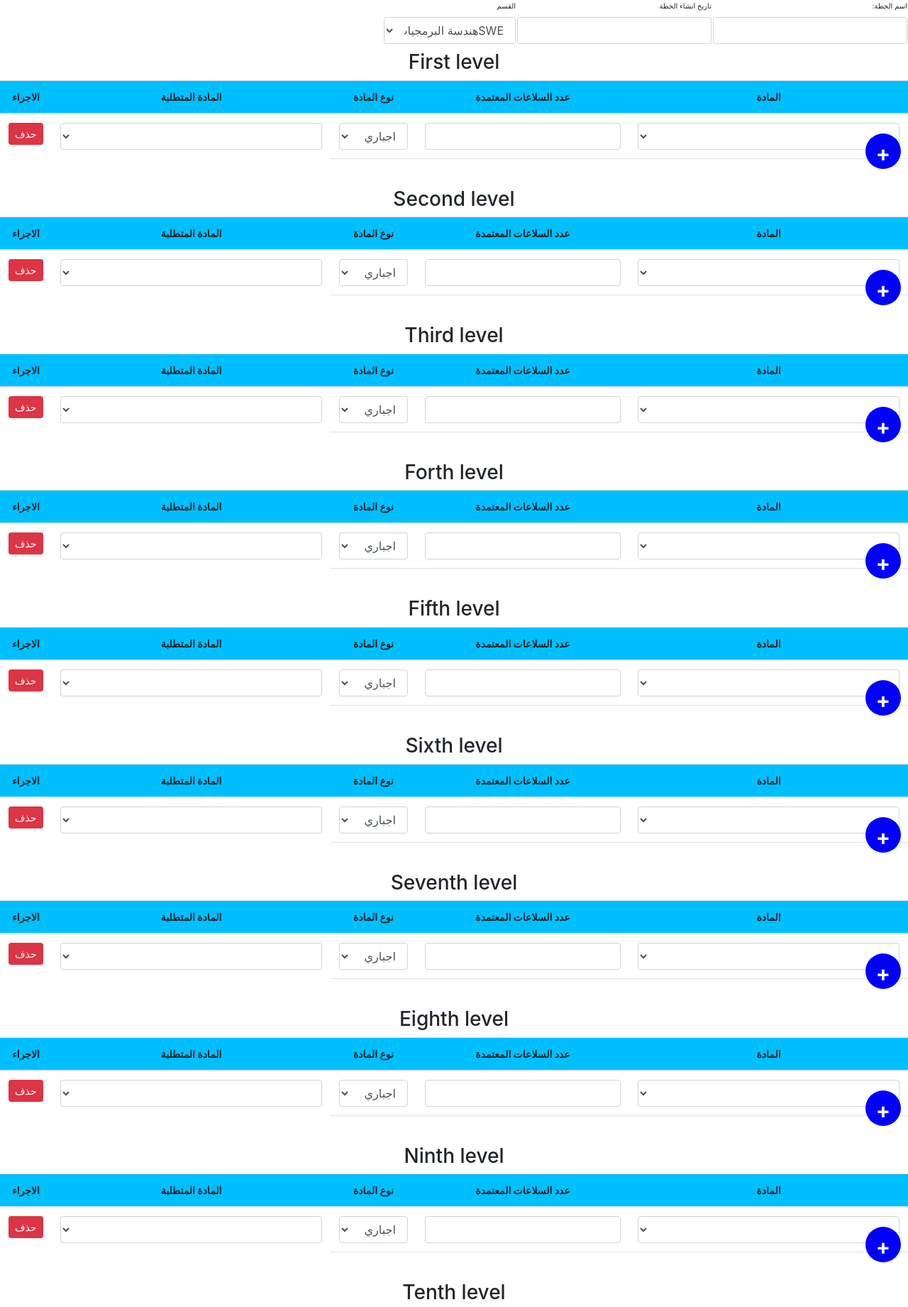
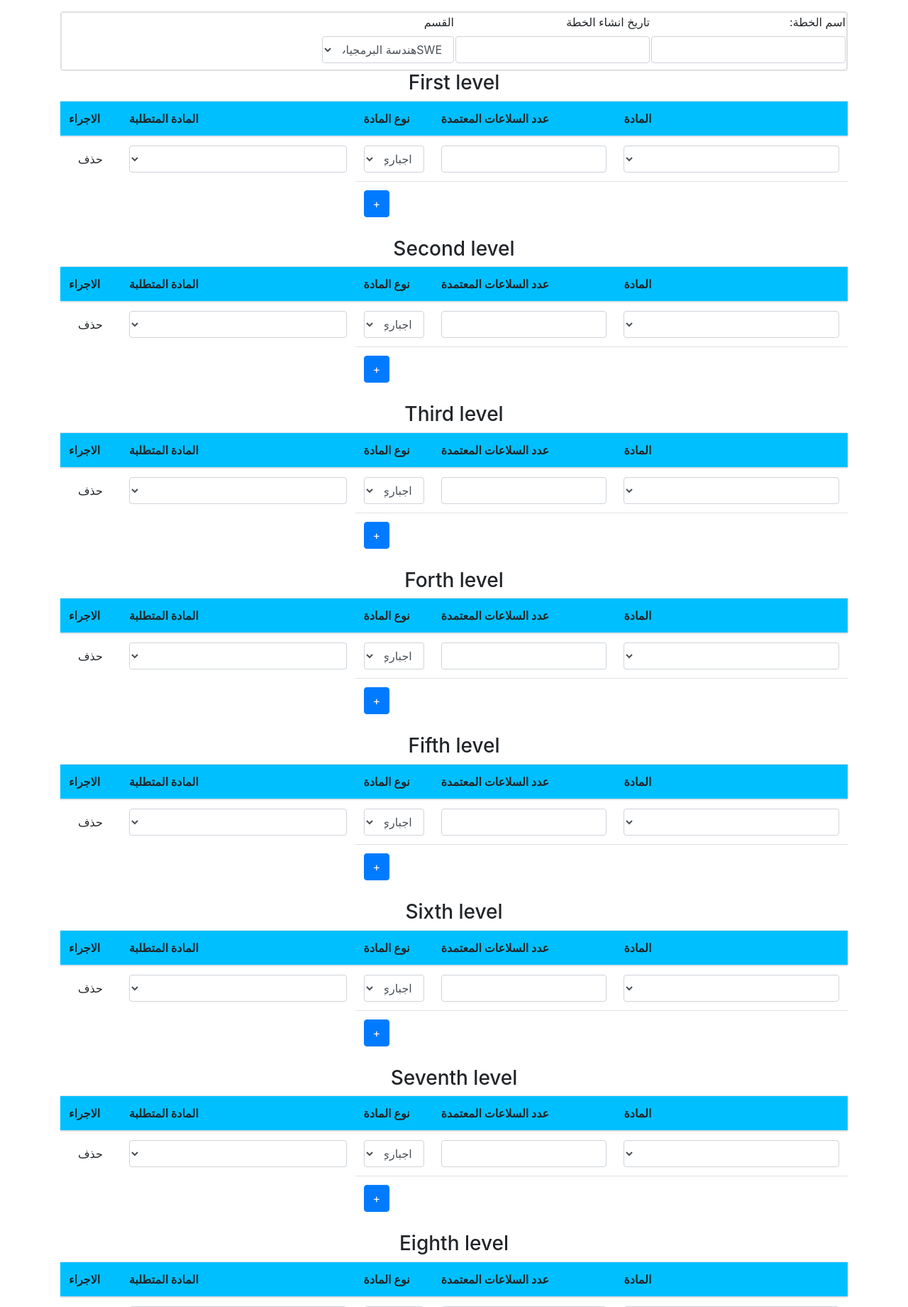
Before and after one commit to Mahmoud-daghbas/Academic_Adviser_helper, a PHP site: page /coordinator_of_academic_advising/create_plan_programing.php in a window 1280 px wide. Shown: the top 1841 px of the page at 71% size. Run offline with PHP 8.4, Linux system fonts and the light colour scheme; data comes from the database, SQL or seed files in the repository.

Commit message:
alter style

```diff
--- a/coordinator_of_academic_advising/create_plan_programing.php
+++ b/coordinator_of_academic_advising/create_plan_programing.php
@@ -4,10 +4,13 @@
 <head>
   <title>My Web Page</title>
   <link rel="stylesheet" href="../assest/css/bootstrap.min.css">
+  <link rel="stylesheet" href="css\create_plan_programing.css">
 </head>
 <body dir="rtl">
-  <div id="form">
-    <form>
+   <div class="container ">
+   <div id="form" class="card mt-3">
+   <div class="card body">
+   <form>
       <table style="font_size:16px;">
            <tr>
              <td>
@@ -36,13 +39,13 @@
               </td>
                 </tr>
                 </table>
-                </form>
-                </div>
-<div id="div_table">
+    </form>
+   </div>
+  </div>
+   </div>
+<div id="div_table" class="container">
 </div>
     <!-- Add more rows here -->
-
-
 
   <script src="../assest/js/jquery-3.2.1.slim.min.js"></script>
   <script src="../assest/js/popper.min.js"></script>
@@ -51,42 +54,7 @@
   <script src="../js/bootstrap-datepicker.min.js"></script>
 
 
-<style>
-  .last-row {
-    position: relative;
-  }
-  .floating-action-button {
-    position: absolute;
-    bottom: 10px;
-    right: 10px;
-    width: 50px;
-    height: 50px;
-    border-radius: 50%;
-    background-color: blue;
-    color: white;
-    font-size: 30px;
-    font-weight: bold;
-    border: none;
-    cursor: pointer;
-  }
-  CSS:
 
-table {
-  font-size: 12px;
-}
-
-table th {
-  font-size: 14px;
-  text-align: center;
-}
-
-table td {
-  font-size: 10px;
-}
-
-
-
-</style>
 
 <script>
     $(document).ready(function(){
--- /dev/null
+++ b/css/create_plan_programing.css
@@ -0,0 +1,71 @@
+
+.form-group {
+    margin-bottom: 1rem;
+}
+.form-label {
+    font-weight: bold;
+    display: block;
+}
+.form-control {
+    display: block;
+    width: 100%;
+    padding: .375rem .75rem;
+    font-size: 1rem;
+    line-height: 1.5;
+    color: #495057;
+    background-color: #fff;
+    background-clip: padding-box;
+    border: 1px solid #ced4da;
+    border-radius: .25rem;
+    transition: border-color .15s ease-in-out,box-shadow .15s ease-in-out;
+}
+.form-control:focus {
+    outline: 0;
+    box-shadow: 0 0 0 0.2rem rgba(0, 123, 255, 0.25);
+    border-color: #80bdff;
+}
+.btn {
+    display: inline-block;
+    font-weight: 400;
+    color: #212529;
+    text-align: center;
+    vertical-align: middle;
+    -webkit-user-select: none;
+    -moz-user-select: none;
+    -ms-user-select: none;
+    user-select: none;
+    background-color: transparent;
+    border: 1px solid transparent;
+    padding: .375rem .75rem;
+    font-size: 1rem;
+    line-height: 1.5;
+    border-radius: .25rem;
+    transition: color .15s ease-in-out,border-color .15s ease-in-out,box-shadow .15s ease-in-out;
+}
+.btn-primary {
+    color: #fff;
+    background-color: #007bff;
+    border-color: #007bff;
+}
+.btn-primary:hover {
+    color: #fff;
+    background-color: #0069d9;
+    border-color: #0062cc;
+}
+.text-right {
+    text-align: right;
+}
+.centered-form {
+    display: flex;
+    justify-content: center;
+    align-items: center;
+    height: 100vh;
+}
+.centered-form .form-container {
+    width: 50%;
+}
+@media screen and (max-width: 768px) {
+    .centered-form .form-container {
+        width: 80%;
+    }
+}
```
Also changed, not shown: coordinator_of_academic_advising/clone_row.php (+48 -10 lines), coordinator_of_academic_advising/load_plan_program.php (+57 -23 lines).
